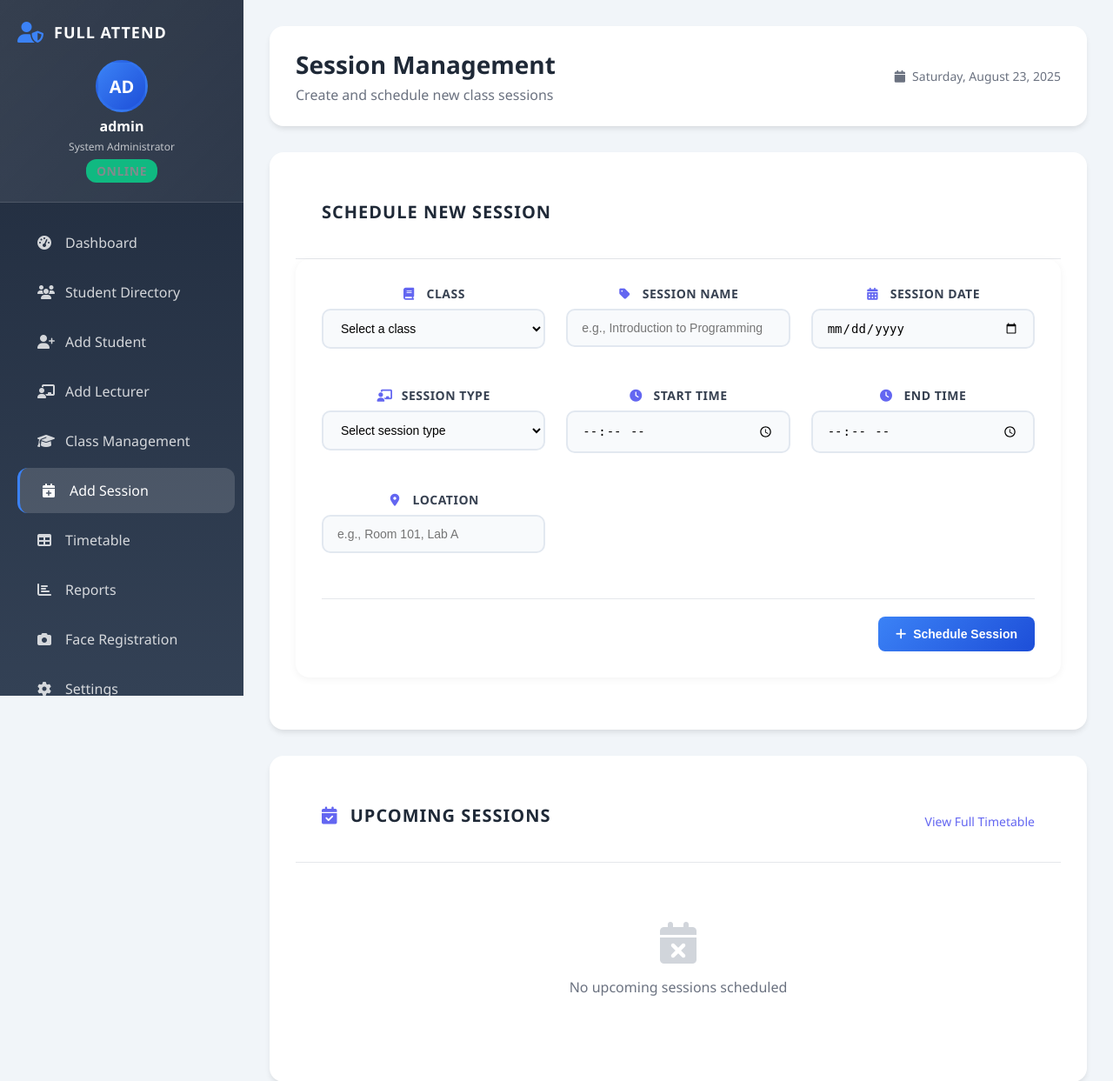
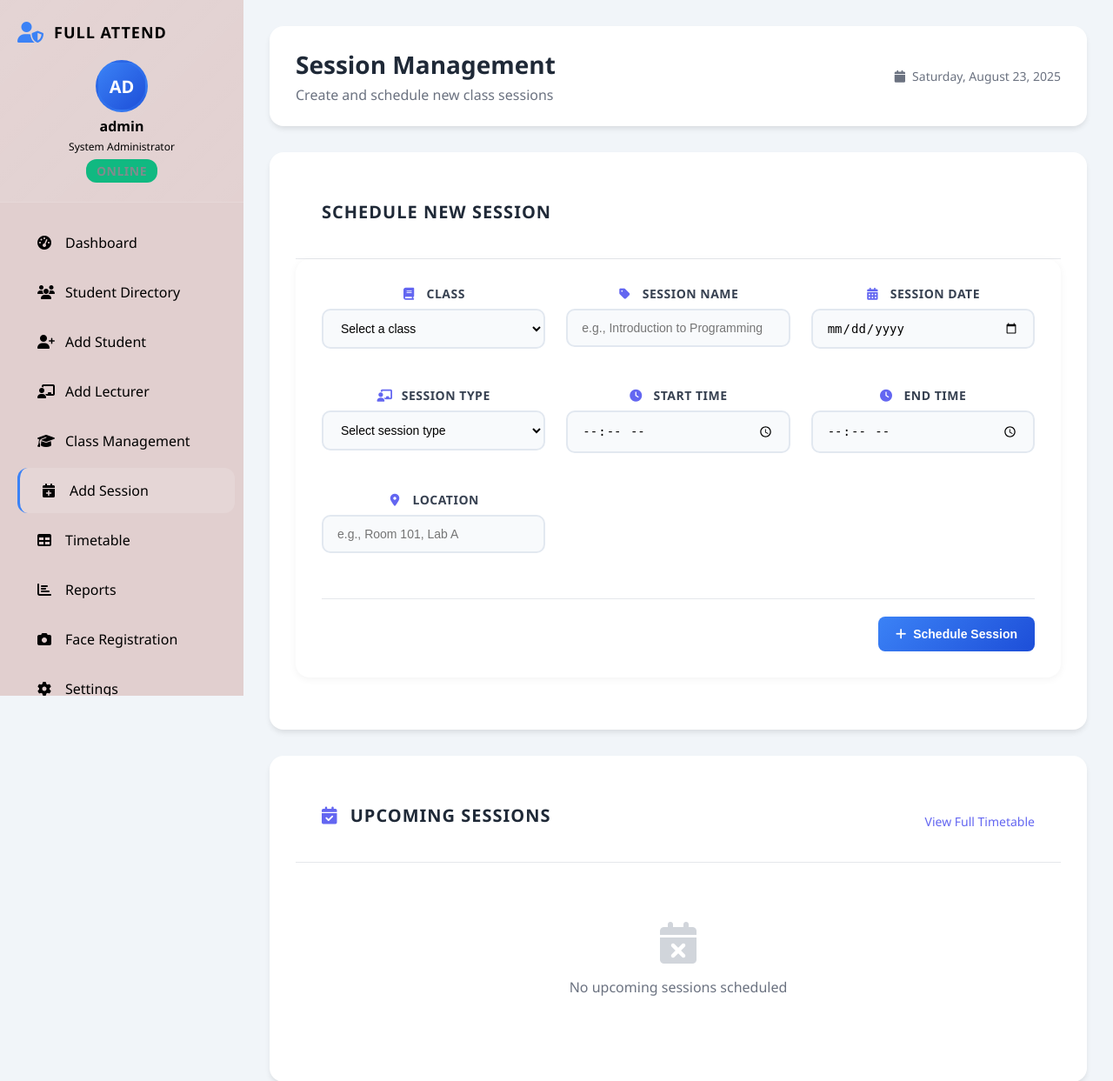
Before and after one commit to Arbinda111/Facial-Recognition-Attendance, a PHP site: page /admin/add_session.php in a window 1280 px wide. Shown: the top 1243 px of the page at 87% size. Run offline with PHP 8.4, Linux system fonts and the light colour scheme; a user stored in the database is signed in; data comes from the database, SQL or seed files in the repository; data that the repository does not hold is empty.

Commit message:
updated admin css

```diff
--- a/admin/admin_login.php
+++ b/admin/admin_login.php
@@ -71,9 +71,7 @@ if ($_SERVER['REQUEST_METHOD'] === 'POST') {
                 </div>
                 <button type="submit" class="login-button">LOG IN</button>
             </form>
-            <div class="forgot-password">
-                <a href="forgot_password.php">Forgotten Password?</a>
-            </div>
+
         </div>
     </div>
 </body>
--- a/admin/admin_styles.css
+++ b/admin/admin_styles.css
@@ -21,8 +21,8 @@ body {
 /* Enhanced Admin Sidebar */
 .admin-sidebar {
   width: 280px;
-  background: linear-gradient(180deg, #1e293b 0%, #334155 100%);
-  color: white;
+  background: #e1cfcf;
+  color: #000000;
   position: fixed;
   height: 100vh;
   left: 0;
@@ -88,7 +88,7 @@ body {
 
 .admin-details p {
   font-size: 12px;
-  color: rgba(255, 255, 255, 0.7);
+  color: #000000;
   margin-bottom: 8px;
 }
 
@@ -115,7 +115,7 @@ body {
   align-items: center;
   gap: 12px;
   padding: 12px 20px;
-  color: rgba(255, 255, 255, 0.8);
+  color: #000000;
   text-decoration: none;
   transition: all 0.3s ease;
   border-left: 3px solid transparent;
@@ -475,7 +475,7 @@ body {
 
 /* Login Page Styles */
 body.login-page {
-  background: linear-gradient(135deg, #667eea 0%, #764ba2 100%);
+  background: rgba(232, 210, 210, 0.95);
 }
 
 .container {
@@ -495,14 +495,14 @@ body.login-page {
   text-decoration: none;
   font-size: 16px;
   padding: 10px 15px;
-  background: rgba(255, 255, 255, 0.2);
+  background: #667eea;
   border-radius: 25px;
   backdrop-filter: blur(10px);
   transition: all 0.3s ease;
 }
 
 .back-button:hover {
-  background: rgba(255, 255, 255, 0.3);
+  background: #667eea;
   transform: translateX(-5px);
 }
 
@@ -1314,7 +1314,7 @@ td {
   align-items: center;
   gap: 12px;
   padding: 15px 25px;
-  color: rgba(255, 255, 255, 0.8);
+  color: #000000;
   text-decoration: none;
   transition: all 0.3s ease;
   margin: 0 15px 5px;
@@ -1325,7 +1325,7 @@ td {
 .nav-item:hover,
 .nav-item.active {
   background: rgba(255, 255, 255, 0.15);
-  color: white;
+  color: #000000;
   transform: translateX(5px);
 }
 
--- a/admin/includes/sidebar.php
+++ b/admin/includes/sidebar.php
@@ -63,7 +63,7 @@ $current_page = basename($_SERVER['PHP_SELF']);
             <i class="fas fa-cog"></i>
             <span>Settings</span>
         </a>
-        <a href="logout.php" class="nav-item logout">
+        <a href="logout.php" class="nav-item logout" style="color: #000000;">
             <i class="fas fa-sign-out-alt"></i>
             <span>Logout</span>
         </a>
```
